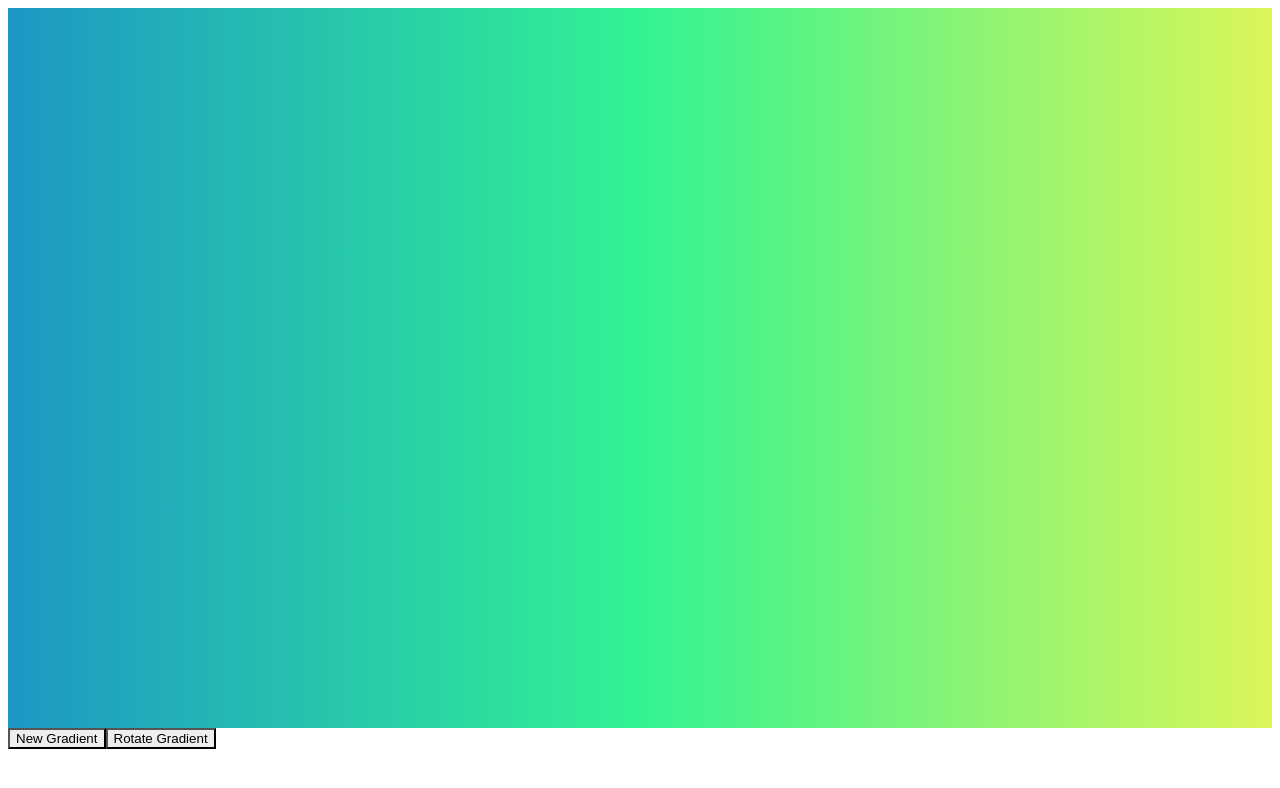
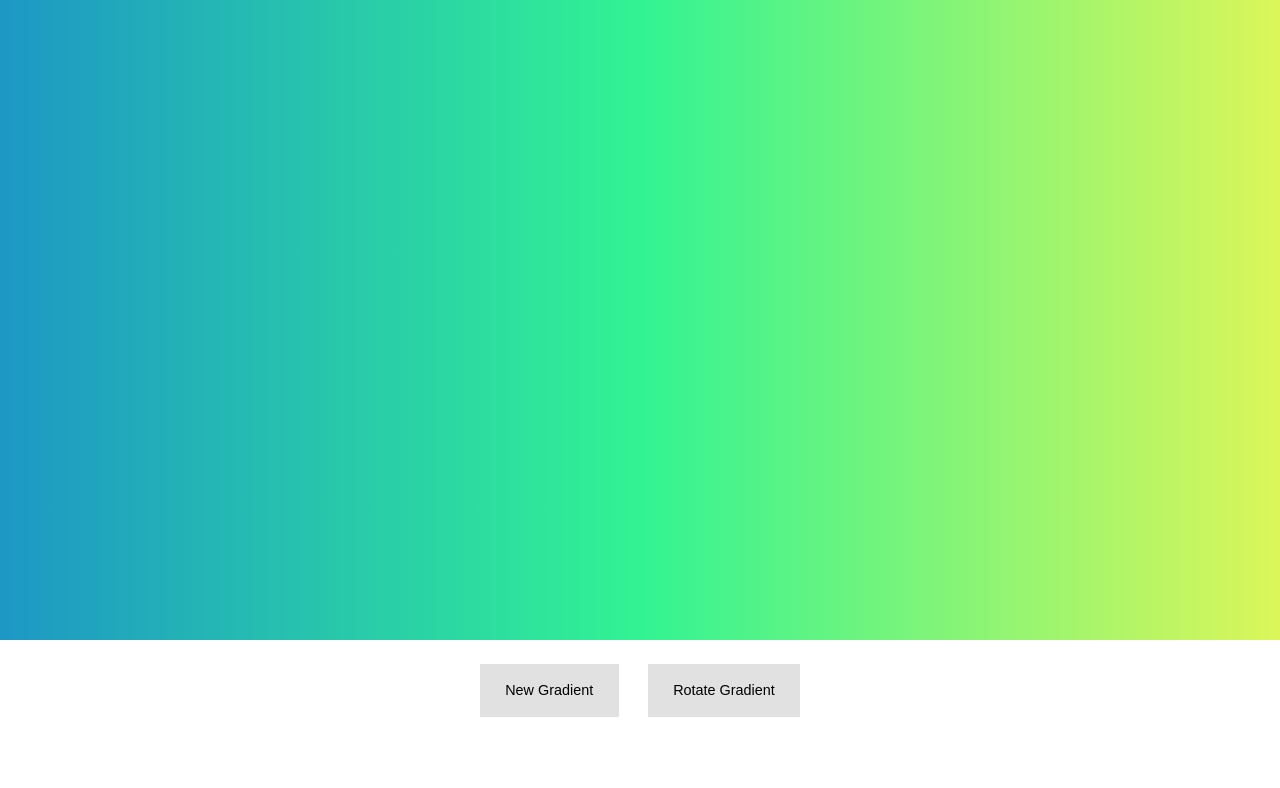
Before and after one commit to stlachman/gradient-generator, a Gatsby site: page / in a window 1280 px wide. Built offline with nearby package versions, Linux system fonts and the light colour scheme; Gatsby itself is replaced by a stand-in of ours.

Commit message:
Added base styles for buttons.

```diff
--- a/src/components/banner.js
+++ b/src/components/banner.js
@@ -3,7 +3,7 @@ import styled from "styled-components";
 
 const Banner = styled.div`
   display: block;
-  height: 90vh;
+  height: 80vh;
 `;
 
 export default ({ rotation, color }) => {
--- a/src/components/button.js
+++ b/src/components/button.js
@@ -2,8 +2,12 @@ import React from "react";
 import styled from "styled-components";
 
 const Button = styled.button`
-  background: #eee;
+  background: #e1e1e1;
+  padding: 1em 1.5em;
+  font-size: 90%;
   cursor: pointer;
+  border: 0.25rem #e1e1e1 solid;
+  margin: 0 1em;
 `;
 
 export default ({ handleClick, text }) => {
--- /dev/null
+++ b/src/components/layout.js
@@ -0,0 +1,23 @@
+import React from "react";
+import { createGlobalStyle } from "styled-components";
+
+const GlobalStyle = createGlobalStyle`
+  html {
+    box-sizing: border-box;
+  }
+  *, *:before, *:after {
+    box-sizing: inherit;
+  }
+
+  body {
+    margin: 0;
+  }
+`;
+export default function({ children }) {
+  return (
+    <>
+      <GlobalStyle />
+      <main>{children}</main>
+    </>
+  );
+}
--- a/src/pages/index.js
+++ b/src/pages/index.js
@@ -1,18 +1,15 @@
 import React, { useState } from "react";
+import styled from "styled-components";
+import Layout from "../components/layout";
 import Banner from "../components/banner";
 import Button from "../components/button";
+import { generateRandom } from "../utils/index";
 
-const getRandomIntInclusive = (min, max) => {
-  min = Math.ceil(min);
-  max = Math.floor(max);
-  return Math.floor(Math.random() * (max - min + 1)) + min; //The maximum is inclusive and the minimum is inclusive
-};
-const generateRandom = () => {
-  let number1 = Math.floor(getRandomIntInclusive(0, 255));
-  let number2 = Math.floor(getRandomIntInclusive(0, 255));
-  let number3 = Math.floor(getRandomIntInclusive(0, 255));
-  return [number1, number2, number3];
-};
+const Flex = styled.div`
+  display: flex;
+  justify-content: center;
+  margin-top: 1.5em;
+`;
 
 export default function() {
   const [color, setColor] = useState([
@@ -42,12 +39,12 @@ export default function() {
   };
 
   return (
-    <main>
+    <Layout>
       <Banner color={color} rotation={rotation} />
-      <div>
+      <Flex>
         <Button handleClick={handleClick} text={"New Gradient"} />
         <Button handleClick={updateRotation} text={"Rotate Gradient"} />
-      </div>
-    </main>
+      </Flex>
+    </Layout>
   );
 }
--- /dev/null
+++ b/src/utils/index.js
@@ -0,0 +1,11 @@
+const getRandomIntInclusive = (min, max) => {
+  min = Math.ceil(min);
+  max = Math.floor(max);
+  return Math.floor(Math.random() * (max - min + 1)) + min; //The maximum is inclusive and the minimum is inclusive
+};
+export const generateRandom = () => {
+  let number1 = Math.floor(getRandomIntInclusive(0, 255));
+  let number2 = Math.floor(getRandomIntInclusive(0, 255));
+  let number3 = Math.floor(getRandomIntInclusive(0, 255));
+  return [number1, number2, number3];
+};
```
Also changed, not shown: 1 other file.
